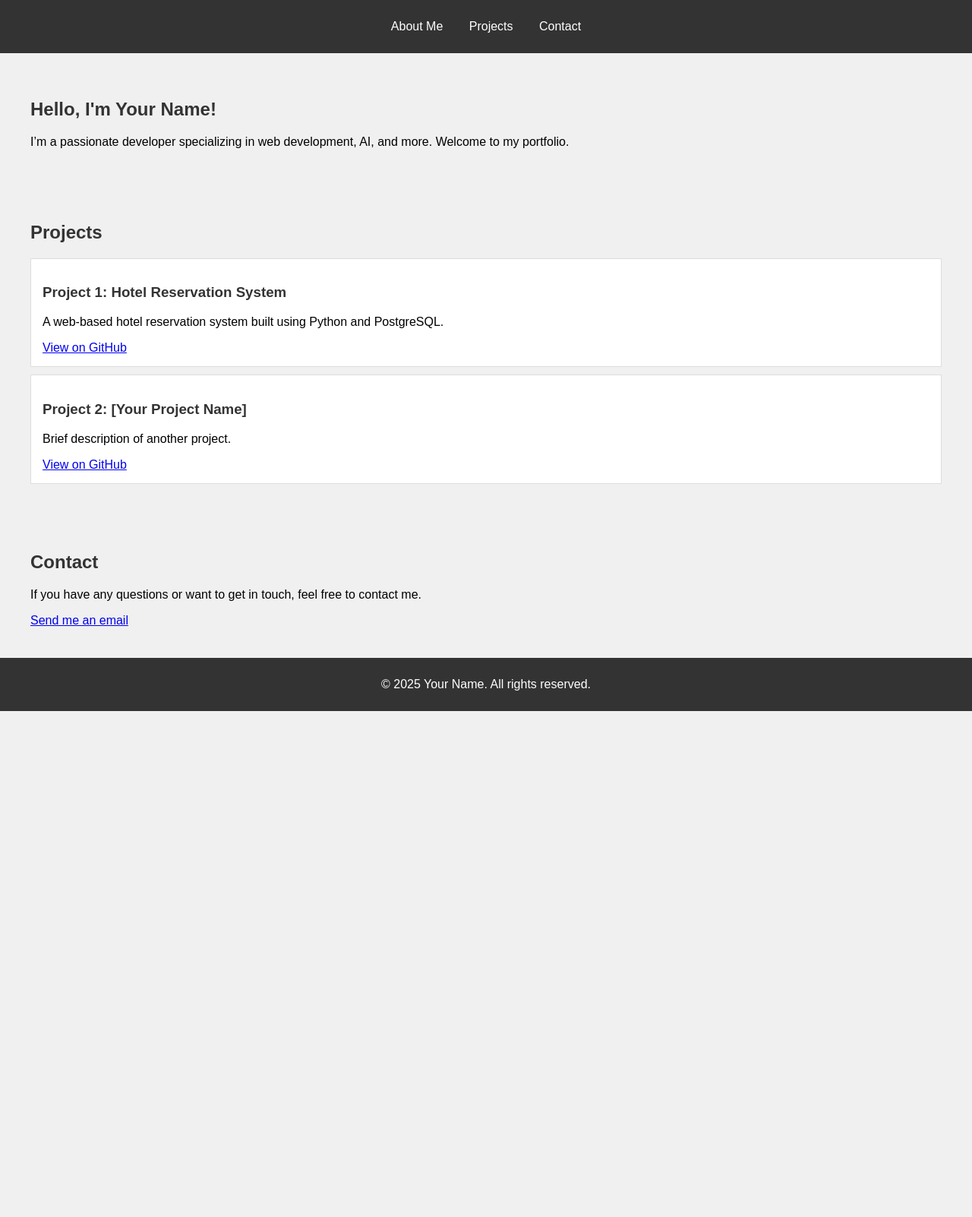
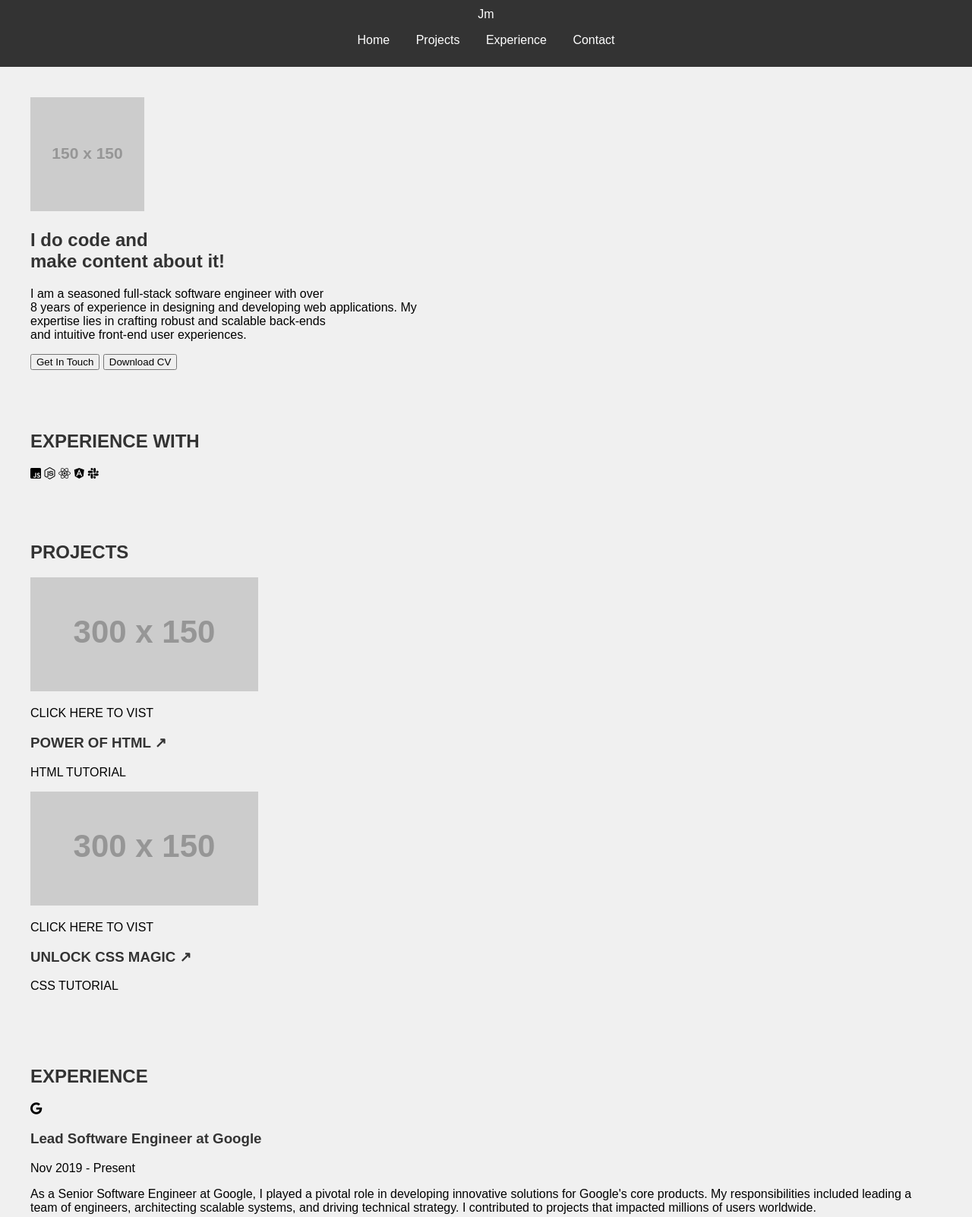
Before and after one commit to abdulhadi4172/portfolio, a plain HTML site: page index.html in a window 1280 px wide. Shown: the top 1602 px of the page at 76% size. Before the commit the page ends 936 px from the top, so only its background shows below. Drawn offline with Linux system fonts and the light colour scheme; placeholder pictures from the web are drawn by us.

Commit message:
Update index.html

```diff
--- a/index.html
+++ b/index.html
@@ -3,47 +3,113 @@
 <head>
     <meta charset="UTF-8">
     <meta name="viewport" content="width=device-width, initial-scale=1.0">
-    <title>Your Name - Portfolio</title>
+    <title>Developer Portfolio</title>
     <link rel="stylesheet" href="style.css">
+    <link rel="stylesheet" href="https://cdnjs.cloudflare.com/ajax/libs/font-awesome/6.0.0-beta3/css/all.min.css">
 </head>
 <body>
     <header>
         <nav>
+            <div class="logo">Jm</div>
             <ul>
-                <li><a href="#about">About Me</a></li>
-                <li><a href="#projects">Projects</a></li>
-                <li><a href="#contact">Contact</a></li>
+                <li><a href="#">Home</a></li>
+                <li><a href="#">Projects</a></li>
+                <li><a href="#">Experience</a></li>
+                <li><a href="#">Contact</a></li>
             </ul>
         </nav>
     </header>
 
-    <section id="about">
-        <h1>Hello, I'm Your Name!</h1>
-        <p>I’m a passionate developer specializing in web development, AI, and more. Welcome to my portfolio.</p>
+    <main>
+        <section id="hero">
+            <img src="https://via.placeholder.com/150" alt="Profile Picture" class="profile-pic">
+            <h1>I do code and <br>make content <span class="highlight">about it!</span></h1>
+            <p>I am a seasoned full-stack software engineer with over<br> 8 years of experience in designing and developing web applications. My <br>expertise lies in crafting robust and scalable back-ends <br>and intuitive front-end user experiences.</p>
+            <div class="hero-buttons">
+                <button class="btn-primary">Get In Touch</button>
+                <button class="btn-secondary">Download CV</button>
+            </div>
+        </section>
+
+        <section id="experience-with">
+            <h2>EXPERIENCE WITH</h2>
+            <div class="tech-icons">
+                <i class="fab fa-js-square"></i>
+                <i class="fab fa-node-js"></i>
+                <i class="fab fa-react"></i>
+                <i class="fab fa-angular"></i>
+                <i class="fab fa-slack"></i>
+            </div>
         </section>
 
         <section id="projects">
-        <h2>Projects</h2>
-        <div class="project-card">
-            <h3>Project 1: Hotel Reservation System</h3>
-            <p>A web-based hotel reservation system built using Python and PostgreSQL.</p>
-            <a href="https://github.com/abdulhadi4172/Hotel-Reservation-System" target="_blank">View on GitHub</a>
+            <h2>PROJECTS</h2>
+            <div class="project-cards">
+                <div class="card">
+                    <img src="https://via.placeholder.com/300x150/ff6347/fff?text=Project+G" alt="Project G">
+                    <div class="card-content">
+                        <p>CLICK HERE TO VIST</p>
+                        <h3>POWER OF HTML <span class="arrow">↗</span></h3>
+                        <p>HTML TUTORIAL</p>
                     </div>
-        <div class="project-card">
-            <h3>Project 2: [Your Project Name]</h3>
-            <p>Brief description of another project.</p>
-            <a href="[Your GitHub Link]" target="_blank">View on GitHub</a>
+                </div>
+                <div class="card">
+                    <img src="https://via.placeholder.com/300x150/1e90ff/fff?text=Project+CSS" alt="Project CSS Magic">
+                     <div class="card-content">
+                        <p>CLICK HERE TO VIST</p>
+                        <h3>UNLOCK CSS MAGIC <span class="arrow">↗</span></h3>
+                        <p>CSS TUTORIAL</p>
+                    </div>
+                </div>
+            </div>
+        </section>
+
+        <section id="experience">
+            <h2>EXPERIENCE</h2>
+            <div class="experience-item">
+                <div class="experience-icon google">
+                    <i class="fab fa-google"></i>
+                </div>
+                <div class="experience-details">
+                    <h3>Lead Software Engineer at Google</h3>
+                    <p class="date">Nov 2019 - Present</p>
+                    <p>As a Senior Software Engineer at Google, I played a pivotal role in developing innovative solutions for Google's core products. My responsibilities included leading a team of engineers, architecting scalable systems, and driving technical strategy. I contributed to projects that impacted millions of users worldwide.</p>
+                </div>
+            </div>
+            <div class="experience-item">
+                <div class="experience-icon apple">
+                    <i class="fab fa-apple"></i>
+                </div>
+                <div class="experience-details">
+                    <h3>Junior Software Engineer at Apple</h3>
+                    <p class="date">Jan 2018 - Dec 2017</p> <p>During my tenure at Apple, I held the role of Software Architect, where I played a key role in shaping the technical direction of various projects. With a strong focus on designing scalable and efficient systems, I provided technical leadership to a cross-functional team.</p>
+                </div>
+            </div>
+            <div class="experience-item">
+                <div class="experience-icon meta">
+                    <i class="fab fa-meta"></i>
+                </div>
+                <div class="experience-details">
+                    <h3>Software Engineer at Meta</h3>
+                    <p class="date">Jan 2017 - Oct 2019</p>
+                    <p>At Meta, I served as a Software Engineer, contributing to the design and implementation of features for the social media giant's dynamic platform. Working on projects that involved large-scale data processing and user engagement features, I honed my expertise in agile development methodologies and scalability.</p>
+                </div>
             </div>
         </section>
 
         <section id="contact">
             <h2>Contact</h2>
-        <p>If you have any questions or want to get in touch, feel free to contact me.</p>
-        <a href="mailto:abdulhadi4172@gmail.com">Send me an email</a>
+            <p>Seasoned Full Stack Software Engineer with over 8 years of hands-on experience in designing and developing innovative web applications. Proven expertise in architecting and managing a comprehensive skill set encompassing front-end and back-end technologies.</p>
+            <p class="email"><i class="fas fa-envelope"></i> youremail@gmail.com</p>
+            <div class="social-icons">
+                <a href="#"><i class="fab fa-instagram"></i></a>
+                <a href="#"><i class="fab fa-twitter"></i></a>
+                <a href="#"><i class="fab fa-linkedin-in"></i></a>
+            </div>
         </section>
+    </main>
 
     <footer>
-        <p>&copy; 2025 Your Name. All rights reserved.</p>
         </footer>
 </body>
 </html>
```
Lines whose indentation alone changed are shown as unchanged.
